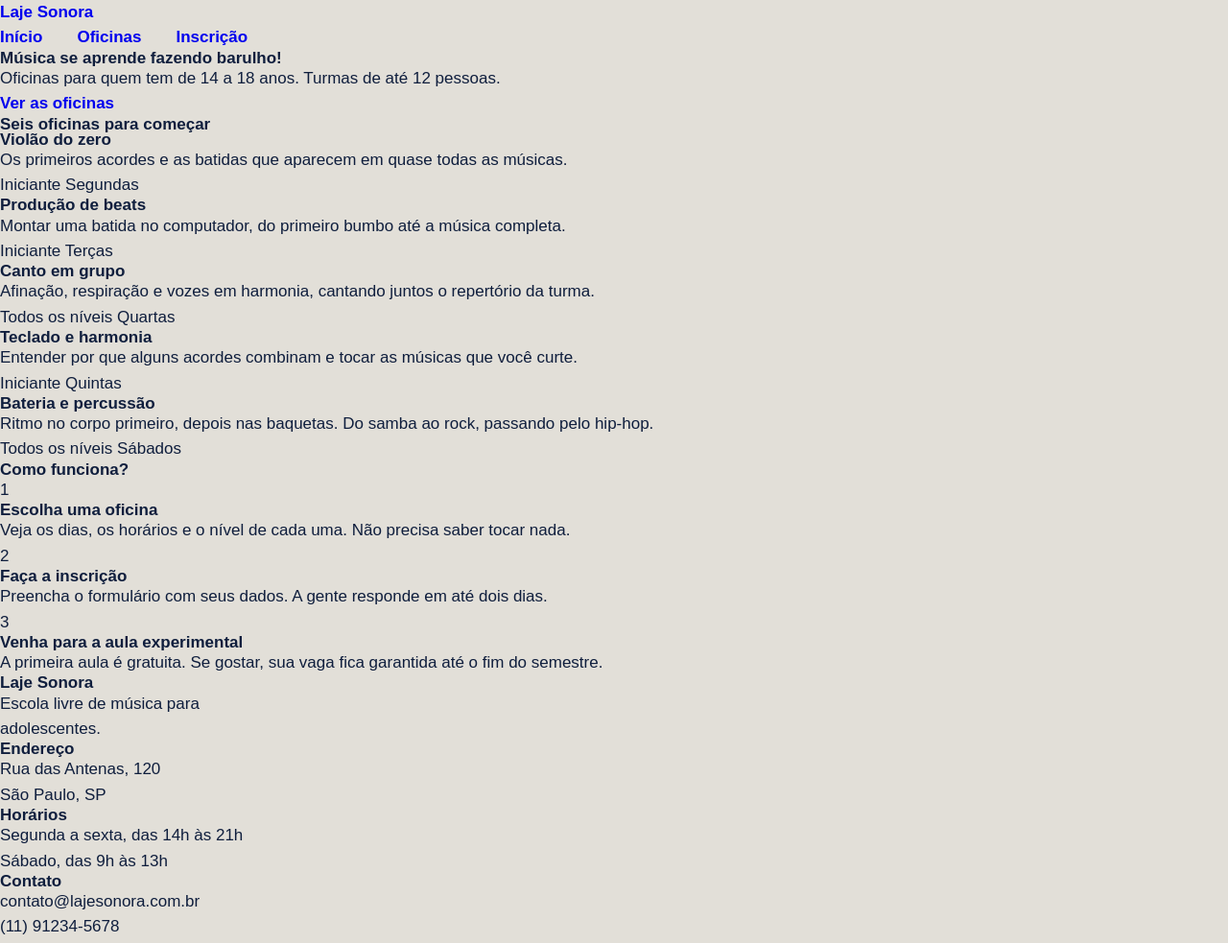
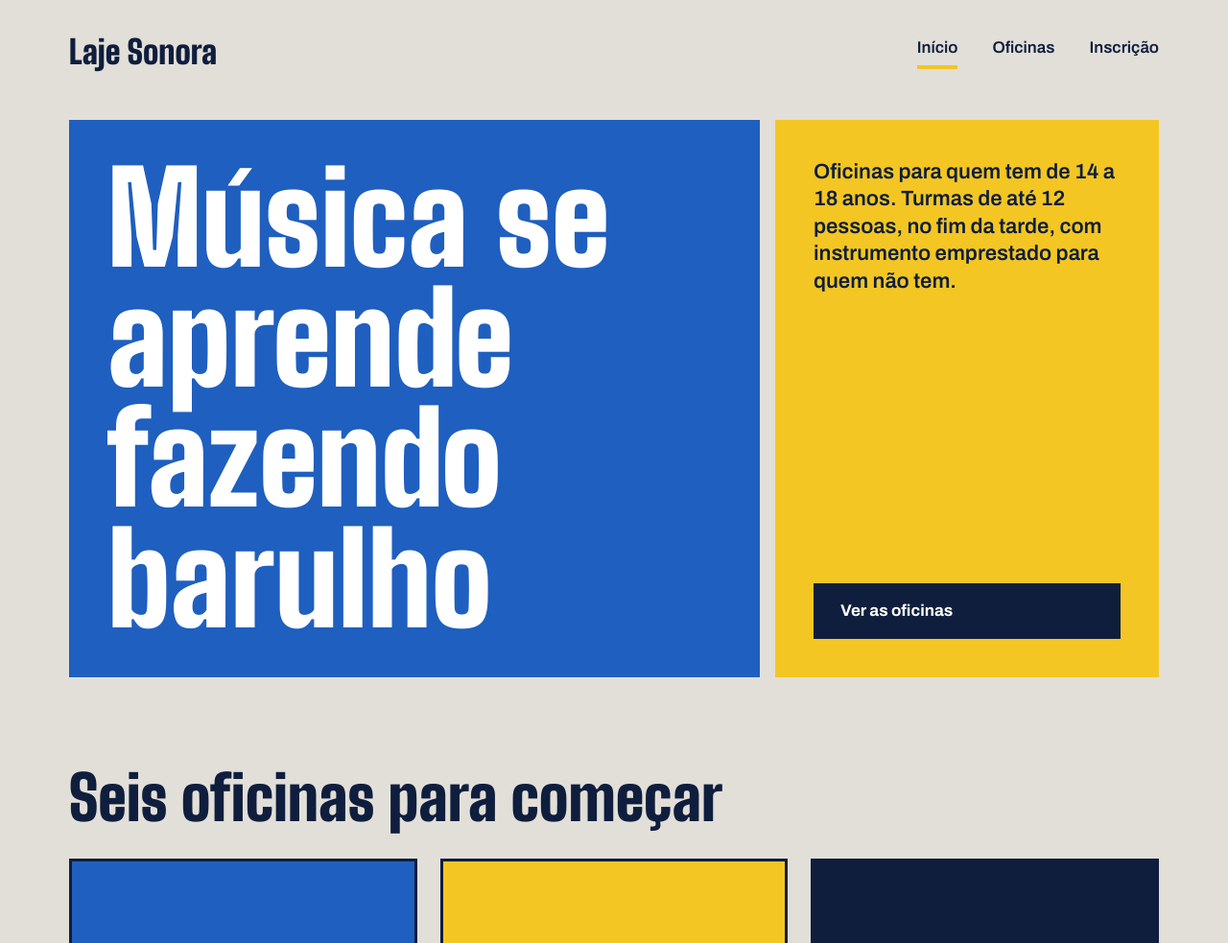
Before and after one commit to guilhermeguarento-source/laje_sonora, a plain HTML site: page index.html in a window 1280 px wide. Shown: the top 983 px of the page at 96% size. Drawn offline with Linux system fonts and the light colour scheme.

Commit message:
Cards das oficinas

```diff
--- a/index.css
+++ b/index.css
@@ -1,56 +1,187 @@
-*{
+* {
     margin: 0;
     padding: 0;
     box-sizing: border-box;
   }
 
-:root{
-    --concreto:#E2DFD8;
---concreto-escuro:#CBC7BE;
---tinta:#0F1E3D;
---caixa-dagua:#1F5FBF;
---fita:#F3C623;
---branco:#FFFFFF;
---fonte-cartaz: "Big Shoulders", "Arial Narrow", sans-serif;
---fonte-texto:  "Archivo", Arial, sans-serif;
+  :root {
+    --concrete: #E2DFD8;
+    --concreto-escuro: #CBC7BE;
+    --tinta: #0F1E3D;
+    --caixa-dagua: #1F5FBF;
+    --fita: #F3C623;
+    --branco: #FFFFFF;
+    --fonte-cartaz: "Big Shoulders Display", "Arial Narrow", sans-serif;
+    --fonte-texto: "Archivo", Arial, sans-serif;
   }
 
-body{
-    background-color: var(--concreto);
+  body {
+    background-color: var(--concrete);
     color: var(--tinta);
     font-family: var(--fonte-texto);
-    font-size:  17px;
+    font-size: 17px;
     line-height: 1.55;
-    href: color; inherit;
   }
-h1, h2, h3{
-    font: var(--fonte-cartaz);
+
+  a {
+    color: inherit;
+  }
+
+  h1, h2, h3 {
+    font-family: var(--fonte-cartaz);
     font-weight: 900;
     line-height: 0.95;
   }
-.conteudo{
+
+  .conteudo {
     max-width: 1200px;
     margin-inline: auto;
     padding-inline: 32px;
   }
-.topo{
+
+  .topo {
     padding-block: 28px;
     display: flex;
     justify-content: space-between;
+    align-items: center;
+  }
+
+  .logo {
+    font-family: var(--fonte-cartaz);
+    font-size: 34px;
+    font-weight: 900;
     text-decoration: none;
   }
-.menu{
+
+  .menu {
     display: flex;
     gap: 36px;
   }
-a{
+
+  .menu a {
     font-weight: 600;
     text-decoration: none;
-    padding-bottom: 4px solid transparent;
+    padding-bottom: 4px;
+    border-bottom: 4px solid transparent;
   }
-a:hover{
+
+  .menu a:hover {
     border-bottom-color: var(--tinta);
   }
-a:hover{
-    border-bottom: var(--fita);
+
+  .menu a.atual {
+    border-bottom-color: var(--fita);
   }
+
+  .cartazes {
+    margin-top: 16px;
+    display: flex;
+    gap: 16px;
+  }
+
+  .cartaz {
+    padding: 40px;
+  }
+
+  .cartaz-principal {
+    background-color: var(--caixa-dagua);
+    color: var(--branco);
+    flex: 2;
+  }
+
+  .cartaz-principal h1 {
+    font-size: 132px;
+    max-width: 9ch;
+  }
+
+  .cartaz-lateral {
+    background-color: var(--fita);
+    flex: 1;
+    display: flex;
+    flex-direction: column;
+    justify-content: space-between;
+    gap: 32px;
+  }
+
+  .cartaz-lateral p {
+    font-size: 22px;
+    font-weight: 600;
+    line-height: 1.3;
+  }
+
+  .botao {
+    display: inline-block;
+    background-color: var(--tinta);
+    color: var(--branco);
+    font-weight: 700;
+    text-decoration: none;
+    padding: 16px 28px;
+    border: none;
+    font-family: var(--fonte-texto);
+    font-size: 17px;
+    cursor: pointer;
+  }
+
+  .botao:hover {
+    background-color: var(--caixa-dagua);
+  }
+
+  .secao {
+    margin-top: 96px;
+  }
+
+  .titulo-secao {
+    font-size: 64px;
+    margin-bottom: 32px;
+  }
+
+  .cards {
+    display: flex;
+    flex-wrap: wrap;
+    gap: 24px;
+  }
+
+  .card {
+    background-color: var(--branco);
+    border: 3px solid var(--tinta);
+    flex: 1 1 340px;
+  }
+
+  .card .foto {
+    height: 170px;
+  }
+
+  .foto {
+    background-color: var(--concreto-escuro);
+  }
+
+  .foto-azul {
+    background-color: var(--caixa-dagua);
+  }
+
+  .foto-amarela {
+    background-color: var(--fita);
+  }
+
+  .foto-tinta {
+    background-color: var(--tinta);
+  }
+
+  .card-texto {
+    padding: 24px;
+  }
+
+  .card h3 {
+    font-size: 36px;
+    margin-bottom: 12px;
+  }
+
+  .card-info {
+    margin-top: 20px;
+    padding-top: 16px;
+    border-top: 2px solid var(--concreto-escuro);
+    font-weight: 600;
+    font-size: 15px;
+    display: flex;
+    justify-content: space-between;
+  }
--- a/index.html
+++ b/index.html
@@ -1,19 +1,17 @@
 <!DOCTYPE html>
 <html lang="pt-BR">
-
 <head>
   <meta charset="UTF-8">
   <meta name="viewport" content="width=device-width, initial-scale=1.0">
   <title>Laje Sonora | Início</title>
-    <link rel="preconnect" href="https://google.com">
-    <link rel="preconnect" href="https://google.com">
+  <link rel="preconnect" href="https://fonts.googleapis.com">
+  <link rel="preconnect" href="https://fonts.gstatic.com" crossorigin>
+  <link href="https://fonts.googleapis.com/css2?family=Archivo:wght@400;500;600;700&family=Big+Shoulders+Display:wght@800;900&display=swap" rel="stylesheet">
   <link rel="stylesheet" href="index.css">
 </head>
-
 <body>
-    <header class="conteudo-topo">
+  <header class="conteudo topo">
     <a href="index.html" class="logo">Laje Sonora</a>
-
     <nav class="menu">
       <a href="index.html" class="atual">Início</a>
       <a href="oficinas.html">Oficinas</a>
@@ -22,26 +20,24 @@
   </header>
 
   <main>
-        <section class="conteudo-cartazes">
+    <section class="conteudo cartazes">
       <div class="cartaz cartaz-principal">
-                <h1>Música se aprende fazendo barulho!</h1>
+        <h1>Música se aprende fazendo barulho</h1>
       </div>
-
       <div class="cartaz cartaz-lateral">
-                <p>Oficinas para quem tem de 14 a 18 anos. Turmas de até 12 pessoas.</p>
-                <a href="oficina.html" class="botao">Ver as oficinas</a>
+        <p>Oficinas para quem tem de 14 a 18 anos. Turmas de até 12 pessoas, no fim da tarde, com instrumento emprestado para quem não tem.</p>
+        <a href="oficinas.html" class="botao">Ver as oficinas</a>
       </div>
     </section>
 
-        <section class="conteudo-secao">
+    <section class="conteudo secao">
       <h2 class="titulo-secao">Seis oficinas para começar</h2>
       <div class="cards">
-
         <article class="card">
           <div class="foto foto-azul"></div>
           <div class="card-texto">
             <h3>Violão do zero</h3>
-                        <p>Os primeiros acordes e as batidas que aparecem em quase todas as músicas.</p>
+            <p>Os primeiros acordes e as batidas que aparecem em quase toda música que você ouve.</p>
             <div class="card-info">
               <span>Iniciante</span>
               <span>Segundas</span>
@@ -53,7 +49,7 @@
           <div class="foto foto-amarela"></div>
           <div class="card-texto">
             <h3>Produção de beats</h3>
-                        <p>Montar uma batida no computador, do primeiro bumbo até a música completa.</p>
+            <p>Montar uma batida no computador, do primeiro bumbo até a música pronta para postar.</p>
             <div class="card-info">
               <span>Iniciante</span>
               <span>Terças</span>
@@ -65,7 +61,7 @@
           <div class="foto foto-tinta"></div>
           <div class="card-texto">
             <h3>Canto em grupo</h3>
-                        <p>Afinação, respiração e vozes em harmonia, cantando juntos o repertório da turma.</p>
+            <p>Afinação, respiração e vozes em harmonia, cantando junto com a turma toda.</p>
             <div class="card-info">
               <span>Todos os níveis</span>
               <span>Quartas</span>
@@ -77,77 +73,6 @@
           <div class="foto"></div>
           <div class="card-texto">
             <h3>Teclado e harmonia</h3>
-                        <p>Entender por que alguns acordes combinam e tocar as músicas que você curte.</p>
+            <p>Entender por que alguns acordes combinam e tocar as músicas que você gosta.</p>
             <div class="card-info">
-                            <span>Iniciante</span>
-                            <span>Quintas</span>
-                        </div>
-                    </div>
-                </article>
-
-                <article class="card">
-                    <div class="foto foto-azul"></div>
-                    <div class="card-texto">
-                        <h3>Bateria e percussão</h3>
-                        <p>Ritmo no corpo primeiro, depois nas baquetas. Do samba ao rock, passando pelo hip-hop.</p>
-                        <div class="card-info">
-                            <span>Todos os níveis</span>
-                            <span>Sábados</span>
-                        </div>
-                    </div>
-                </article>
-
-            </div>
-        </section>
-
-        <section class="conteudo-secao">
-            <h2 class="titulo-secao">Como funciona?</h2>
-
-            <div class="passos">
-                <div class="passo">
-                    <p class="passo-numero">1</p>
-                    <h3>Escolha uma oficina</h3>
-                    <p>Veja os dias, os horários e o nível de cada uma. Não precisa saber tocar nada.</p>
-                </div>
-
-                <div class="passo">
-                    <p class="passo-numero">2</p>
-                    <h3>Faça a inscrição</h3>
-                    <p>Preencha o formulário com seus dados. A gente responde em até dois dias.</p>
-                </div>
-
-                <div class="passo">
-                    <p class="passo-numero">3</p>
-                    <h3>Venha para a aula experimental</h3>
-                    <p>A primeira aula é gratuita. Se gostar, sua vaga fica garantida até o fim do semestre.</p>
-                </div>
-            </div>
-        </section>
-    </main>
-
-    <footer class="rodape">
-        <div class="conteudo-rodape-colunas">
-            <div class="rodape-coluna">
-                <h3>Laje Sonora</h3>
-                <p>Escola livre de música para <br> adolescentes.</p>
-            </div>
-
-            <div class="rodape-coluna">
-                <h3>Endereço</h3>
-                <p>Rua das Antenas, 120 <br> São Paulo, SP</p>
-            </div>
-
-            <div class="rodape-coluna">
-                <h3>Horários</h3>
-                <p>Segunda a sexta, das 14h às 21h <br> Sábado, das 9h às 13h</p>
-            </div>
-
-            <div class="rodape-coluna">
-                <h3>Contato</h3>
-                <p>contato@lajesonora.com.br <br> (11) 91234-5678</p>
-            </div>
-        </div>
-    </footer>
-</body>
-
-</html>
+              <span>
```
Lines whose indentation alone changed are shown as unchanged.
